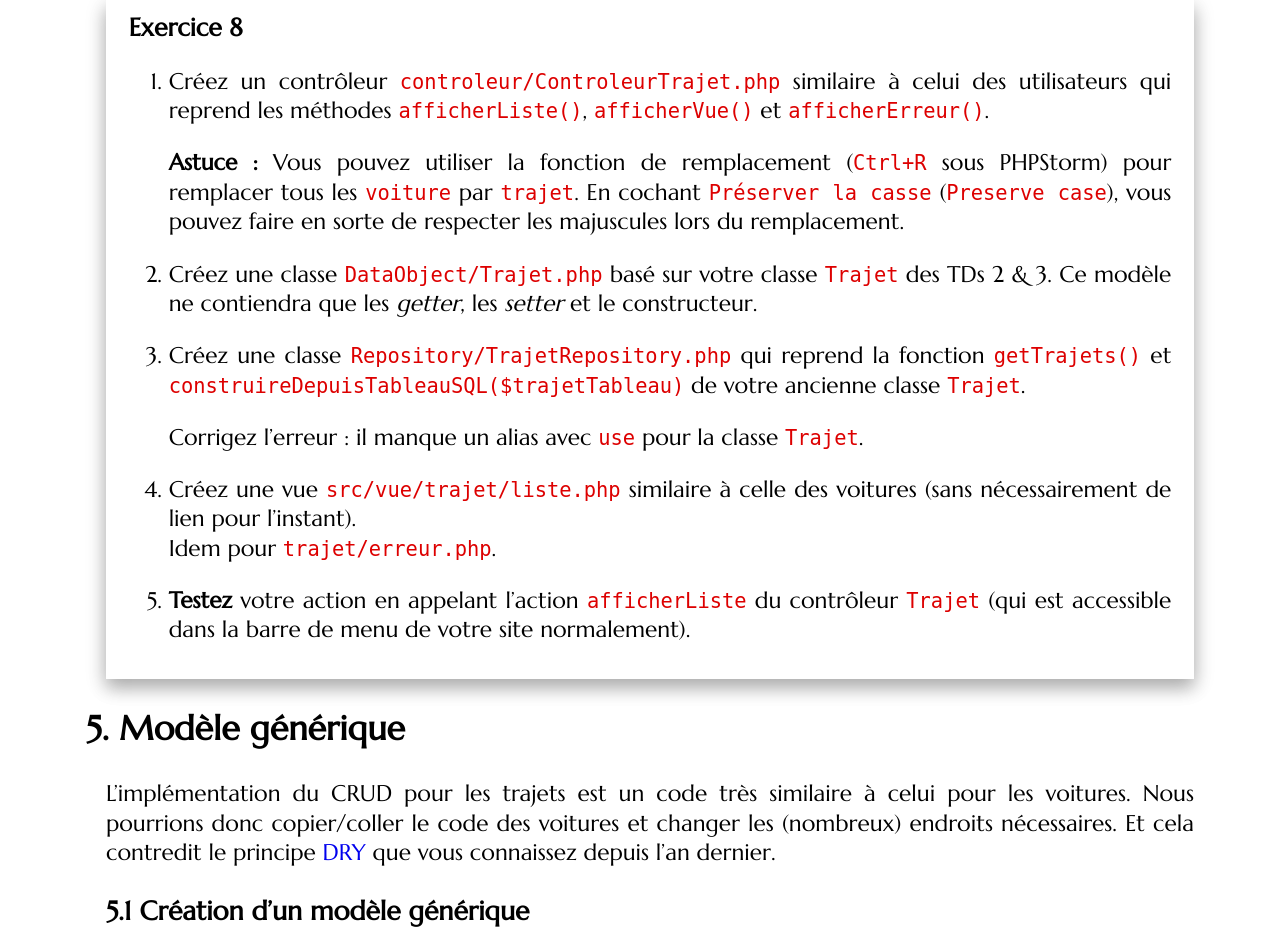
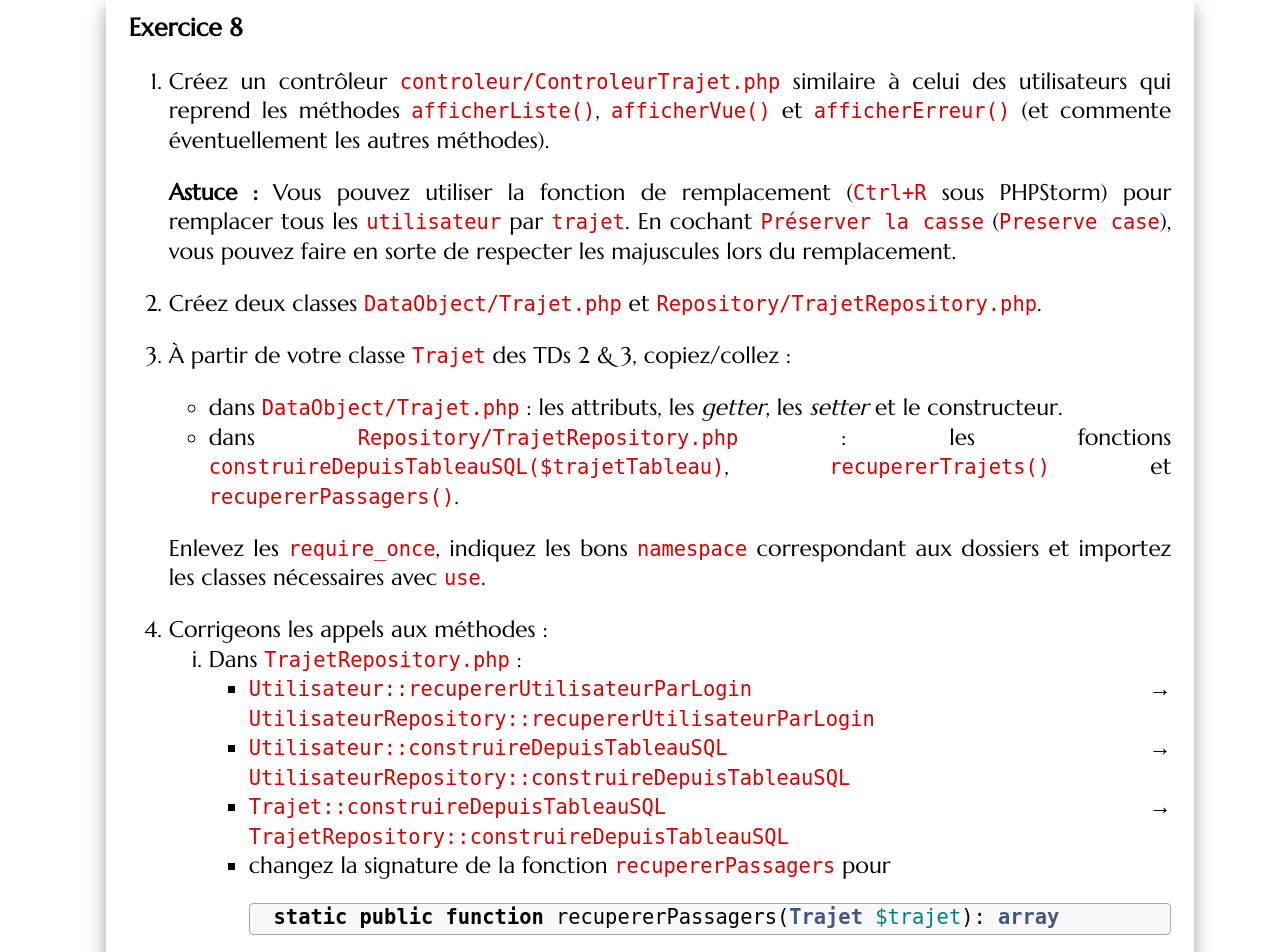
Before and after one commit to romainlebreton/R3.01-DeveloppementWeb, a Jekyll site: the page built from tutorials/tutorial6.md, in a window 1280 px wide and 1400 px high, scrolled down 8992 px. Shown: the top 952 px of the window. Built offline with Jekyll 4.4.1, drawn with Linux system fonts in a browser that asks for light colours; some web fonts are replaced; some of the changed text lies outside the part shown.

Commit message:
TD6 jusqu'à l'exo 8

````diff
--- a/tutorials/tutorial6.md
+++ b/tutorials/tutorial6.md
@@ -392,28 +392,50 @@ travail, commençons par créer l'action `afficherListe` de `Trajet`.
 
 1. Créez un contrôleur `controleur/ControleurTrajet.php` similaire à celui
    des utilisateurs qui reprend les méthodes `afficherListe()`, `afficherVue()` et
-   `afficherErreur()`.
+   `afficherErreur()` (et commente éventuellement les autres méthodes).
 
    **Astuce :** Vous pouvez utiliser la fonction de remplacement (`Ctrl+R` sous
-     PHPStorm) pour remplacer tous les `voiture` par `trajet`. En cochant
+     PHPStorm) pour remplacer tous les `utilisateur` par `trajet`. En cochant
      `Préserver la casse` (`Preserve case`), vous pouvez faire en sorte de
      respecter les majuscules lors du remplacement.
 
-2. Créez une classe `DataObject/Trajet.php` basé sur votre classe
-   `Trajet` des TDs 2 & 3. Ce modèle ne contiendra que les *getter*, les
-   *setter* et le constructeur.
+2. Créez deux classes `DataObject/Trajet.php` et
+   `Repository/TrajetRepository.php`.
 
-1. Créez une classe `Repository/TrajetRepository.php` qui reprend la
-   fonction `getTrajets()` et `construireDepuisTableauSQL($trajetTableau)` de votre
-   ancienne classe `Trajet`.
+3. À partir de votre classe `Trajet` des TDs 2 & 3, copiez/collez :
 
-   Corrigez l'erreur : il manque un alias avec `use` pour la classe `Trajet`.
+   * dans `DataObject/Trajet.php` : les attributs, les *getter*, les *setter* et le
+   constructeur.
+   * dans `Repository/TrajetRepository.php` : les fonctions
+     `construireDepuisTableauSQL($trajetTableau)`, `recupererTrajets()` et
+     `recupererPassagers()`.
 
-2. Créez une vue `src/vue/trajet/liste.php` similaire à celle des voitures
+   Enlevez les `require_once`, indiquez les bons `namespace` correspondant aux
+   dossiers et importez les classes nécessaires avec `use`.
+
+4. Corrigeons les appels aux méthodes :
+   1. Dans `TrajetRepository.php` :
+      * `Utilisateur::recupererUtilisateurParLogin` → `UtilisateurRepository::recupererUtilisateurParLogin`
+      * `Utilisateur::construireDepuisTableauSQL` → `UtilisateurRepository::construireDepuisTableauSQL`
+      * `Trajet::construireDepuisTableauSQL` → `TrajetRepository::construireDepuisTableauSQL`
+      * changez la signature de la fonction `recupererPassagers` pour
+        ```php
+        static public function recupererPassagers(Trajet $trajet): array
+        ```
+        et corrigez le tableau de valeurs donné à la requête préparée.
+      * `$trajet->recupererPassagers()` → `TrajetRepository::recupererPassagers($trajet)`
+   2. Si vous aviez codé l'attribut `trajetsCommePassager` de `Utilisateur` au
+      TD3 :
+      * Dans `UtilisateurRepository.php` :
+        `Trajet::construireDepuisTableauSQL` → `TrajetRepository::construireDepuisTableauSQL`
+      * Dans `Utilisateur.php` : importez la classe `Trajet` dans `Utilisateur`
+      (utilisé au niveau du PHPDoc du getter et du setter de l'attribut `trajetsCommePassager`).
+
+5. Créez une vue `src/vue/trajet/liste.php` similaire à celle des utilisateurs
    (sans nécessairement de lien pour l'instant).
    Idem pour `trajet/erreur.php`.
 
-3. **Testez** votre action en appelant l'action `afficherListe` du contrôleur
+6. **Testez** votre action en appelant l'action `afficherListe` du contrôleur
    `Trajet` (qui est accessible dans la barre de menu de votre site
    normalement).
 
@@ -422,8 +444,8 @@ travail, commençons par créer l'action `afficherListe` de `Trajet`.
 ## Modèle générique
 
 L'implémentation du CRUD pour les trajets est un code très
-similaire à celui pour les voitures. Nous pourrions donc copier/coller le code
-des voitures et changer les (nombreux) endroits nécessaires. Et cela contredit
+similaire à celui pour les utilisateurs. Nous pourrions donc copier/coller le code
+des utilisateurs et changer les (nombreux) endroits nécessaires. Et cela contredit
 le principe [DRY](https://fr.wikipedia.org/wiki/Ne_vous_r%C3%A9p%C3%A9tez_pas)
 que vous connaissez depuis l'an dernier.
 
@@ -451,18 +473,18 @@ src="http://www.plantuml.com/plantuml/png/SoWkIImgAStDuN9CAYufIamk2Kejo2_EBCalgb
 
 Nous allons détailler ces changements dans les prochaines sections.
 
-Déplaçons de `VoitureRepository` vers un modèle générique `AbstractRepository`
-toutes les requêtes SQL qui ne sont pas spécifiques aux voitures.
+Déplaçons de `UtilisateurRepository` vers un modèle générique `AbstractRepository`
+toutes les requêtes SQL qui ne sont pas spécifiques aux utilisateurs.
 
 <!--
 
 TODO : rewrite l'an prochain. Le nouveau factoring marche mieux mais émet des messages de warning
 
-1. getVoitures plus statiques
+1. recupererUtilisateurs plus statiques
    4 changements dans Contr (Ctrl+R ou Alt+J)
    Pour pouvoir utiliser héritage
 
-1. getVoitureParImmatriculation plus statique
+1. recupererUtilisateurParLogin plus statique
    2 changements dans Contr (Ctrl+R ou Alt+J)
    Pour pouvoir utiliser héritage
 
@@ -473,38 +495,38 @@ TODO : rewrite l'an prochain. Le nouveau factoring marche mieux mais émet des m
    créer interface avec type de retour AbstractDataObject
 
 1. getNomTable
-   interface + implémentation + utilisation dans getVoitures
+   interface + implémentation + utilisation dans recupererUtilisateurs
 
-2. getVoitures -> abstract recuperer
+2. recupererUtilisateurs -> abstract recuperer
    Pull member Up (skip le message de warning)
 
  -->
 
 <div class="exercise">
 
-Commençons par la fonction `getVoitures()` de `VoitureRepository`. Les seules
-différences entre `getVoitures()` et `recupererUtilisateurs()` sont le nom de la table
+Commençons par la fonction `recupererUtilisateurs()` de `UtilisateurRepository`. Les seules
+différences entre `recupererUtilisateurs()` et `recupererTrajets()` sont le nom de la table
 et le nom de la classe des objets en sortie. Voici donc comment nous allons
 faire pour avoir un code générique :
 
 1. Créez une nouvelle classe *abstraite* `abstract class AbstractRepository` et
-   faites hériter la classe `VoitureRepository` de `AbstractRepository` (mot
+   faites hériter la classe `UtilisateurRepository` de `AbstractRepository` (mot
    clé `extends` comme en Java).
 
-1. Pour qu'on puisse migrer la fonction `getVoitures()` de `VoitureRepository` vers
+1. Pour qu'on puisse migrer la fonction `recupererUtilisateurs()` de `UtilisateurRepository` vers
    `AbstractRepository`, il faudrait que cette dernière puisse accèder au nom de la table.
    Pour cela elle va demander à toutes ses classes filles de posséder une méthode `getNomTable()`.
    Ajoutez donc une méthode abstraite `getNomTable()` dans `AbstractRepository`
    ```php
    protected abstract function getNomTable(): string;
    ```
-   et une implémentation de `getNomTable()` dans `VoitureRepository`.
+   et une implémentation de `getNomTable()` dans `UtilisateurRepository`.
 
    **Question** : pourquoi la visibilité de cette fonction est `protected` ?
 
    <!-- getNomTable n'est pas statique car PHP déconseille l'utilisation de méthode statique et abstraite (PHP émet un warning) -->
 
-1. Déplacez la fonction `getVoitures()` de `VoitureRepository` vers `AbstractRepository` en la renommant `recuperer()`.
+1. Déplacez la fonction `recupererUtilisateurs()` de `UtilisateurRepository` vers `AbstractRepository` en la renommant `recuperer()`.
 
    **Astuce** : sur PhpStorm le moyen le plus simple pour déplacer la fonction serait *Clic droit sur la déclaration de la méthode* >
    *Refactor* > *Move Members* > *Indiquer `AbstractRepository` comme classe de destination*. De même pour le renommage, pensez à utiliser le refactoring.
@@ -526,10 +548,10 @@ faire pour avoir un code générique :
    ```php
    public abstract function construireDepuisTableauSQL(array $objetFormatTableau) : AbstractDataObject;
    ```
-   * Enlevez le `static` du `construireDepuisTableauSQL()` de `VoitureRepository`.
+   * Enlevez le `static` du `construireDepuisTableauSQL()` de `UtilisateurRepository`.
    * Mettez à jour l'appel à `construireDepuisTableauSQL()` de `recuperer()`.
    * Pensez à vérifier que l'implémentation de la méthode `construireDepuisTableauSQL()` de
-     `VoitureRepository` déclare bien le type de retour `Voiture` (sous-classe
+     `UtilisateurRepository` déclare bien le type de retour `Utilisateur` (sous-classe
      de `AbstractDataObject`).
    * La méthode `construireDepuisTableauSQL()` devient `protected` dans les classes filles.
 
@@ -538,34 +560,34 @@ faire pour avoir un code générique :
 
    <!-- construireDepuisTableauSQL($objetFormatTableau): AbstractDataObject; -->
 
-3. Corrigez l'action `afficherListe` du `ControleurVoiture` pour faire appel à la
-   méthode `recuperer()` de `VoitureRepository`. Ici nous vous conseillons pour
+3. Corrigez l'action `afficherListe` du `ControleurUtilisateur` pour faire appel à la
+   méthode `recuperer()` de `UtilisateurRepository`. Ici nous vous conseillons pour
    le moment de construire un objet anonyme afin de pouvoir appeler les
-   fonctions dynamiques de `VoitureRepository`. Par exemple, si vous souhaitez
+   fonctions dynamiques de `UtilisateurRepository`. Par exemple, si vous souhaitez
    appeler la fonction `recuperer`, vous pouvez faire ceci :
 
    ```php
-   (new VoitureRepository())->recuperer();
+   (new UtilisateurRepository())->recuperer();
    ```
 
-   L'action `afficherListe` du contrôleur *voiture* doit remarcher.
+   L'action `afficherListe` du contrôleur *utilisateur* doit remarcher.
 
-4. Mettez à jour tous vos appels à `getVoitures()` (ou `recuperer()` si la
-   méthode `getVoitures()` a été correctement renommé par le *refactoring* de la
+4. Mettez à jour tous vos appels à `recupererUtilisateurs()` (ou `recuperer()` si la
+   méthode `recupererUtilisateurs()` a été correctement renommé par le *refactoring* de la
    question 3).
 
 </div>
 
 <div class="exercise">
 
-1. Faites de même pour `UtilisateurRepository` :
-   * commentez `recupererUtilisateurs()`,
+1. Faites de même pour `TrajetRepository` :
+   * commentez `recupererTrajets()`,
    * enlevez le `static` de `construireDepuisTableauSQL()`,
    * implémentez `getNomTable()`,
-   * `UtilisateurRepository` doit hériter de `AbstractRepository`.
+   * `TrajetRepository` doit hériter de `AbstractRepository`.
 
-1. Corrigez l'action `afficherListe` du `ControleurUtilisateur` pour faire appel à la
-   méthode `recuperer()` de `UtilisateurRepository`. L'action doit remarcher.
+1. Corrigez l'action `afficherListe` du `ControleurTrajet` pour faire appel à la
+   méthode `recuperer()` de `TrajetRepository`. L'action doit remarcher.
 
 </div>
 
@@ -585,7 +607,7 @@ demander aux implémentations de `AbstractRepository` de fournir une méthode
    public function recupererParClePrimaire(string $valeurClePrimaire): ?AbstractDataObject
    ```
 
-   Copiez/collez le corps de la fonction `getVoitureParImmatriculation($immatriculation)`
+   Copiez/collez le corps de la fonction `recupererUtilisateurParLogin($login)`
    vers `recupererParClePrimaire($valeurClePrimaire)` de `AbstractRepository`. Nous allons
    le *refactoriser* dans les questions suivantes pour qu'il devienne générique.
 
@@ -593,7 +615,7 @@ demander aux implémentations de `AbstractRepository` de fournir une méthode
    ```php
    protected abstract function getNomClePrimaire(): string;
    ```
-   et une implémentation de `getNomClePrimaire()` dans `VoitureRepository`.
+   et une implémentation de `getNomClePrimaire()` dans `UtilisateurRepository`.
 
 1. Utilisez `getNomTable()` et `getNomClePrimaire()` pour construire la requête
    *SQL* de `recupererParClePrimaire()`.
@@ -602,18 +624,18 @@ demander aux implémentations de `AbstractRepository` de fournir une méthode
    * Changez les valeurs dans le tableau donné à `execute()`
    * Corrigez l'appel à `construireDepuisTableauSQL()` qui est une méthode dynamique maintenant.
 
-1. Corrigez l'action `afficherDetail` du `ControleurVoiture` pour faire appel à la méthode
-   `recupererParClePrimaire()` de `VoitureRepository`. L'action doit remarcher.
+1. Corrigez l'action `afficherDetail` du `ControleurUtilisateur` pour faire appel à la méthode
+   `recupererParClePrimaire()` de `UtilisateurRepository`. L'action doit remarcher.
 
 </div>
 
 <div class="exercise">
 
-1. Faites de même pour `UtilisateurRepository` : implémentez
+1. Faites de même pour `TrajetRepository` : implémentez
    `getNomClePrimaire()`.
 
-1. Créez l'action `afficherDetail` du `ControleurUtilisateur` en vous basant sur celle de
-   `ControleurVoiture`.
+1. Créez l'action `afficherDetail` du `ControleurTrajet` en vous basant sur celle de
+   `ControleurUtilisateur`.
 
    **Rappel :** Utilisez le remplacement `Ctrl+R` en préservant la casse pour vous faciliter le travail.
 
@@ -630,10 +652,10 @@ Pas de nouveautés.
 <div class="exercise">
 
 Nous vous laissons migrer la fonction
-`supprimerParImmatriculation($immatriculation)` de `VoitureRepository` vers
+`supprimerParLogin($login)` de `UtilisateurRepository` vers
 `AbstractRepository` en la renommant `supprimer($valeurClePrimaire)` et adapter
 sa requête *SQL*. Adaptez également l'action `supprimer` des contrôleurs
-*voiture* et *utilisateur*, ainsi que leur vue associée `voitureSupprime.php` et
+*trajet* et *utilisateur*, ainsi que leur vue associée `trajetSupprime.php` et
 `utilisateurSupprime.php`.
 </div>
 
@@ -644,8 +666,8 @@ Pas de nouveautés.
 <div class="exercise">
 
 Nous vous laissons adapter les actions `afficherFormulaireCreation` et `afficherFormulaireMiseAJour` de
-`ControleurVoiture` (et `ControleurUtilisateur`), leurs vues associées `formulaireCreation.php` et
-`formulaireMiseJour.php` et à ajouter les liens pour mettre à jour un utilisateur dans
+`ControleurTrajet` et `ControleurUtilisateur`), leurs vues associées `formulaireCreation.php` et
+`formulaireMiseJour.php` et à ajouter les liens pour mettre à jour un trajet et un utilisateur dans
 `detail.php`.
 
 </div>
@@ -661,7 +683,7 @@ fonction correspondante dans le modèle générique.
 
 TODO : À changer l'an prochain
 
-Faire déjà les changements dans VoitureRepository pour la rendre générique et que cela marche
+Faire déjà les changements dans UtilisateurRepository pour la rendre générique et que cela marche
 
 Après on la déplacera dans AbstractRepository
 
@@ -669,14 +691,14 @@ Après on la déplacera dans AbstractRepository
 
 Pour reconstituer la requête
 ```sql
-UPDATE voiture SET marque= :marqueTag, couleur= :couleurTag, immatriculation= :immatriculationTag WHERE immatriculation= :immatriculationTag;
+UPDATE utilisateur SET nom= :nomTag, prenom= :prenomTag, login= :loginTag WHERE login= :loginTag;
 ```
 il est nécessaire de pouvoir lister les champs de la table `voiture`. De même, il sera nécessaire de lister
 les champs de la table `trajet`. Nous allons factoriser le code nécessaire dans `AbstractRepository`.
 
 <div class="exercise">
 
-1. Déplacez la fonction `mettreAJour($immatriculation)` de
+1. Déplacez la fonction `mettreAJour($utilisateur)` de
    `VoitureRepository.php` vers `AbstractRepository` en la renommant
    ```php
    public function mettreAJour(AbstractDataObject $object): void
@@ -691,27 +713,26 @@ les champs de la table `trajet`. Nous allons factoriser le code nécessaire dans
    ```php
    protected function getNomsColonnes(): array
    {
-       return ["immatriculation", "marque", "couleur", "nbSieges"];
+       return ["login", "nom", "prenom"];
    }
     ```
 
 3. Utilisez `getNomTable()`, `getNomClePrimaire()` et `getNomsColonnes()` pour
    construire la requête *SQL* de `mettreAJour()` :
    ```sql
-   UPDATE voiture SET marque= :marqueTag, couleur= :couleurTag, immatriculation= :immatriculationTag WHERE immatriculation= :immatriculationTag;
+   UPDATE utilisateur SET nom= :nomTag, prenom= :prenomTag, login= :loginTag WHERE login= :loginTag;
    ```
 
    **Aide :** N'hésitez pas à afficher la requête générée pour vérifier votre
    code.
 
 4. Pour les besoins de `execute()`, nous avons besoin de transformer l'objet
-   `Voiture $voiture` en un tableau
+   `Utilisateur $utilisateur` en un tableau
    ```php
    array(
-       "immatriculationTag" => $voiture->getImmatriculation(),
-       "marqueTag" => $voiture->getMarque(),
-       "couleurTag" => $voiture->getCouleur(),
-       "nbSiegesTag" => $voiture->getNbSieges(),
+       "loginTag" => $utilisateur->getLogin(),
+       "nomTag" => $utilisateur->getNom(),
+       "prenomTag" => $utilisateur->getPrenom(),
    );
    ```
 
@@ -723,15 +744,14 @@ les champs de la table `trajet`. Nous allons factoriser le code nécessaire dans
    ```php
    public abstract function formatTableau(): array;
    ```
-   Implémentez cette fonction dans `Voiture` avec
+   Implémentez cette fonction dans `Utilisateur` avec
    ```php
    public function formatTableau(): array
    {
        return array(
-           "immatriculationTag" => $this->immatriculation,
-           "marqueTag" => $this->marque,
-           "couleurTag" => $this->couleur,
-           "nbSiegesTag" => $this->nbSieges,
+           "loginTag" => $this->login,
+           "nomTag" => $this->nom,
+           "prenomTag" => $this->prenom,
        );
    }
    ```
@@ -739,8 +759,8 @@ les champs de la table `trajet`. Nous allons factoriser le code nécessaire dans
 5. Utilisez `formatTableau()` dans `mettreAJour()` pour obtenir le tableau donné à
    `execute()`.
 
-6. Corrigez l'action `mettreAJour` du `ControleurVoiture` pour faire appel aux
-   méthodes de `VoitureRepository`. L'action doit remarcher.
+6. Corrigez l'action `mettreAJour` du `ControleurUtilisateur` pour faire appel aux
+   méthodes de `UtilisateurRepository`. L'action doit remarcher.
 
 <!-- 1. Grâce à la classe `AbstractDataObject`, vous pouvez ajouter des déclarations
    de type dans `AbstractRepository` :
@@ -750,7 +770,7 @@ les champs de la table `trajet`. Nous allons factoriser le code nécessaire dans
 
 <div class="exercise">
 
-Implémentez l'action `mettreAJour` du contrôleur *utilisateur*.
+Implémentez l'action `mettreAJour` du contrôleur *trajet*.
 
 </div>
 
@@ -762,7 +782,7 @@ Implémentez l'action `mettreAJour` du contrôleur *utilisateur*.
 
 Répétez la question précédente avec la fonction `ajouter()` des différents
 modèles. Ajoutez l'action `creerDepuisFormulaire` dans le contrôleur
-*utilisateur*.
+*trajet*.
 
 </div>
 
@@ -783,7 +803,7 @@ jointure `passager`, cf. fin TD3).
 <!-- * Faire en sorte que la méthode d'erreur prenne en argument un message d'erreur. Chaque appel à cette méthode doit maintenant fournir un message d'erreur personnalisé. -->
 * Factoriser le code des contrôleurs dans un contrôleur générique, au moins pour
   la méthode `afficherVue()`
-* Ajouter les actions spécifiques aux requêtes SQL `getTrajets()` et
+* Ajouter les actions spécifiques aux requêtes SQL `recupererTrajets()` et
   `supprimerPassager()` du TD3 non utilisées :
   * qui liste les trajets d'un utilisateur,
   * qui désinscrit un passager d'un trajet.
````
